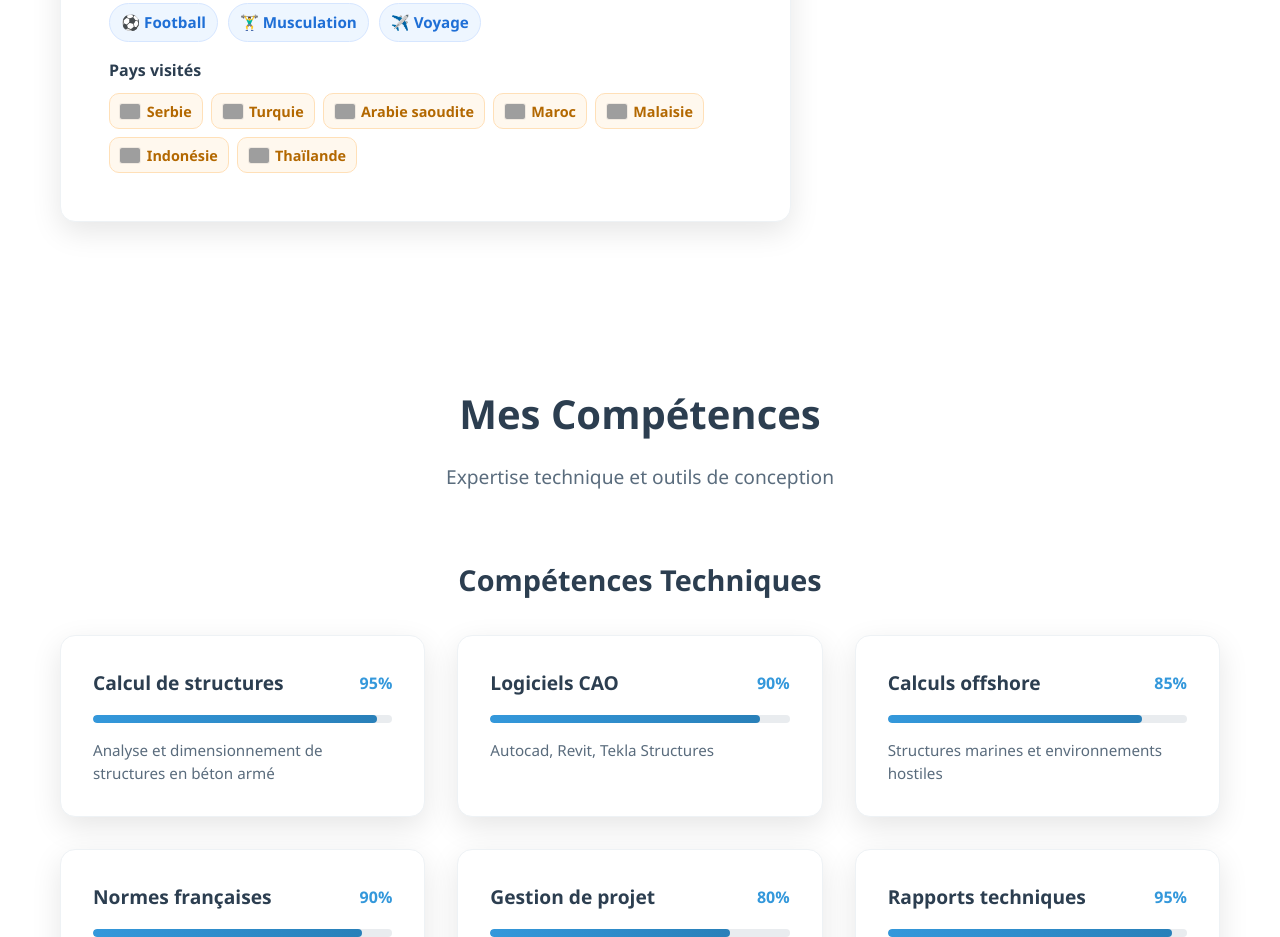
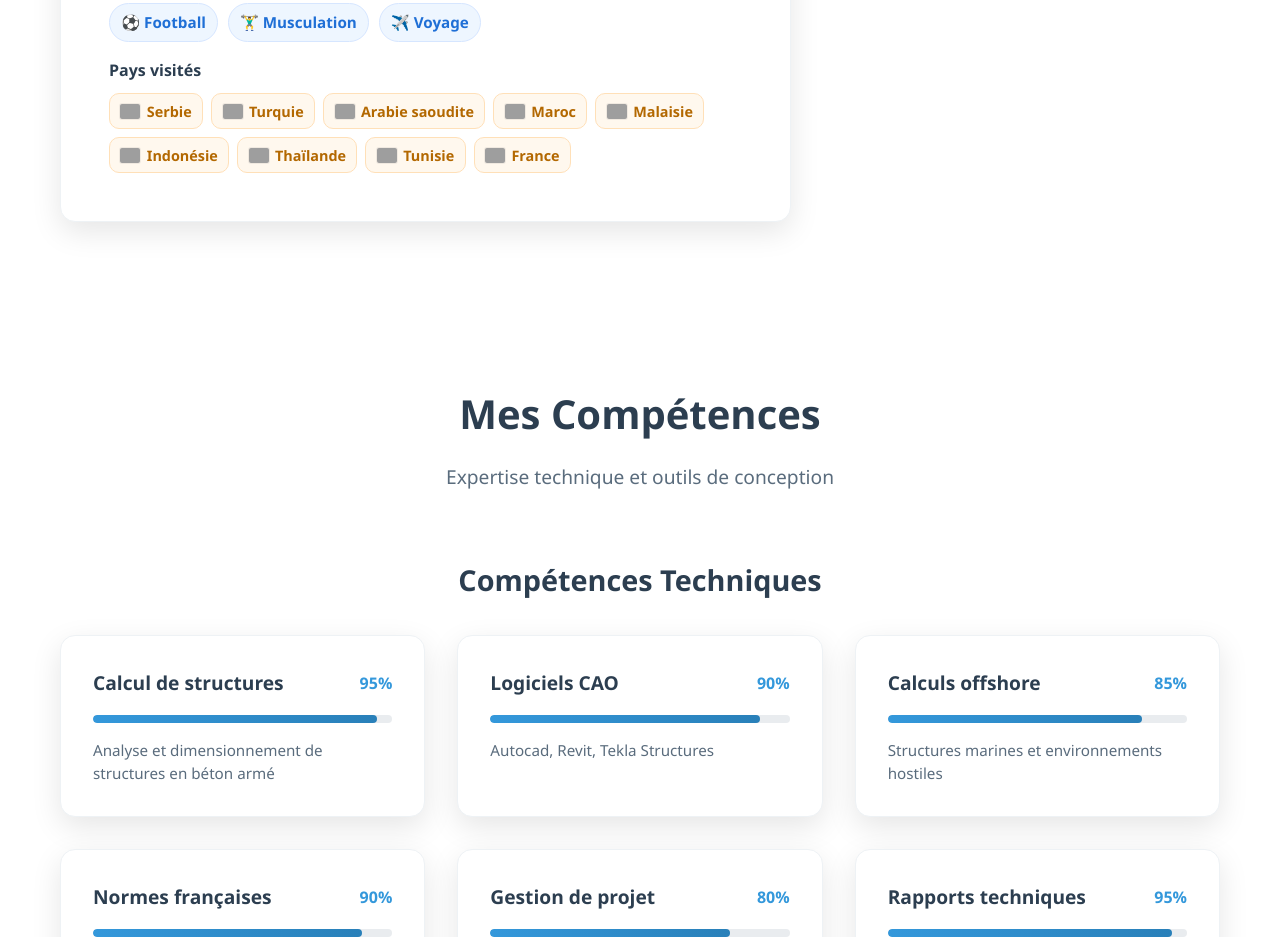
Before and after one commit to AzizBenIsmail/e-portfoliohaithem, a React (Create React App) app: page / in a window 1280 px wide. Shown: the part 1800-2737 px from the top of the page. Built offline with nearby package versions, Linux system fonts and the light colour scheme; grey boxes are pictures that could not be loaded.

Commit message:
add Tunisie et France

```diff
--- a/src/components/About.js
+++ b/src/components/About.js
@@ -65,6 +65,8 @@ const About = () => {
                 <span className="travel-badge"><img className="flag-img" src="https://flagcdn.com/w20/my.png" srcSet="https://flagcdn.com/w40/my.png 2x" alt={t('about.countries.malaysia')} loading="lazy" /><span>{t('about.countries.malaysia')}</span></span>
                 <span className="travel-badge"><img className="flag-img" src="https://flagcdn.com/w20/id.png" srcSet="https://flagcdn.com/w40/id.png 2x" alt={t('about.countries.indonesia')} loading="lazy" /><span>{t('about.countries.indonesia')}</span></span>
                 <span className="travel-badge"><img className="flag-img" src="https://flagcdn.com/w20/th.png" srcSet="https://flagcdn.com/w40/th.png 2x" alt={t('about.countries.thailand')} loading="lazy" /><span>{t('about.countries.thailand')}</span></span>
+                <span className="travel-badge"><img className="flag-img" src="https://flagcdn.com/w20/tn.png" srcSet="https://flagcdn.com/w40/tn.png 2x" alt={t('about.countries.tunisia')} loading="lazy" /><span>{t('about.countries.tunisia')}</span></span>
+                <span className="travel-badge"><img className="flag-img" src="https://flagcdn.com/w20/fr.png" srcSet="https://flagcdn.com/w40/fr.png 2x" alt={t('about.countries.france')} loading="lazy" /><span>{t('about.countries.france')}</span></span>
               </div>
             </div>
           </div>
--- a/src/locales/en/translation.json
+++ b/src/locales/en/translation.json
@@ -39,6 +39,8 @@
     },
     "countries": {
       "serbia": "Serbia",
+      "tunisia": "Tunisia",
+      "france": "France",
       "turkey": "Turkey",
       "saudi_arabia": "Saudi Arabia",
       "morocco": "Morocco",
--- a/src/locales/fr/translation.json
+++ b/src/locales/fr/translation.json
@@ -40,6 +40,8 @@
     "countries": {
       "serbia": "Serbie",
       "turkey": "Turquie",
+      "tunisia": "Tunisie",
+      "france": "France",
       "saudi_arabia": "Arabie saoudite",
       "morocco": "Maroc",
       "malaysia": "Malaisie",
```
